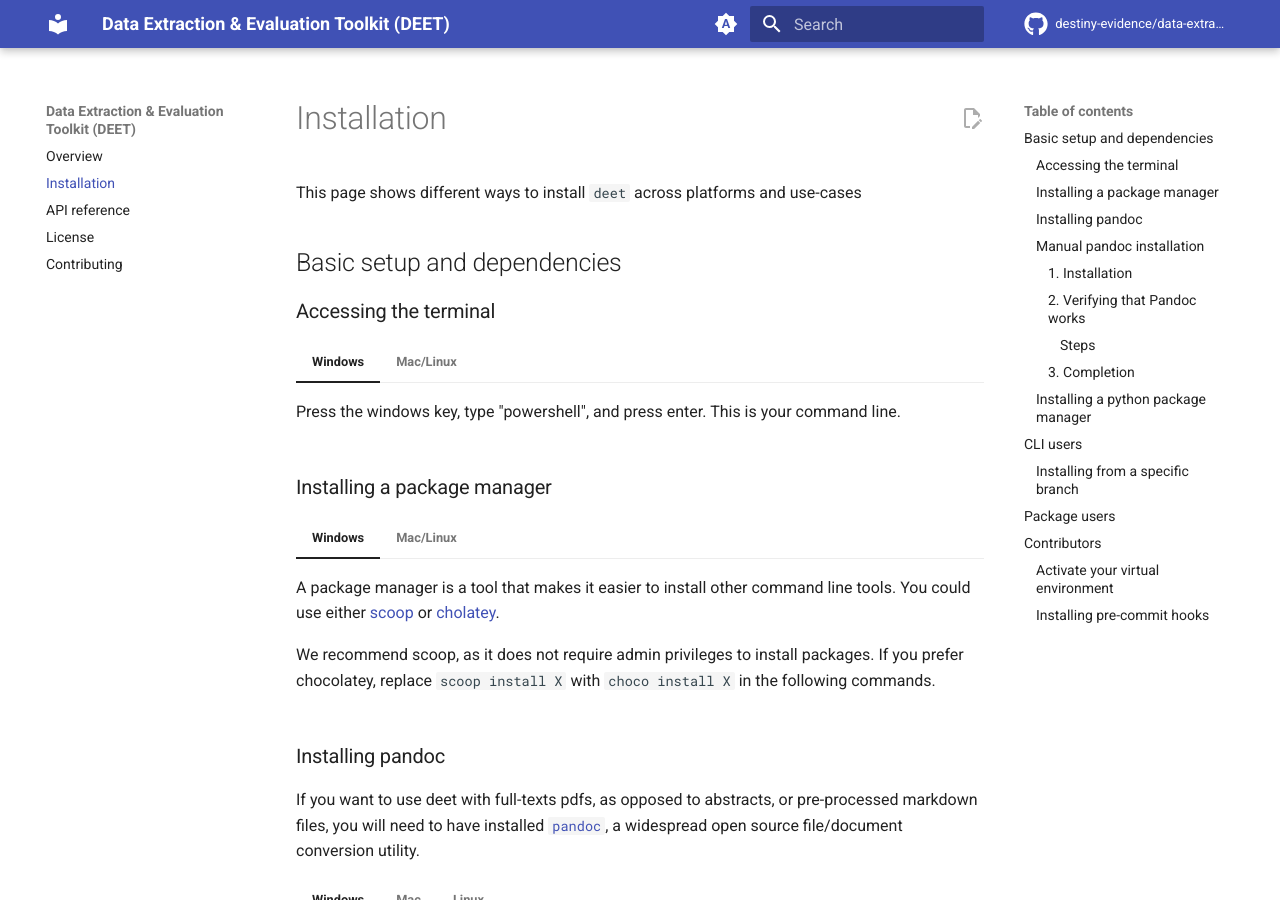
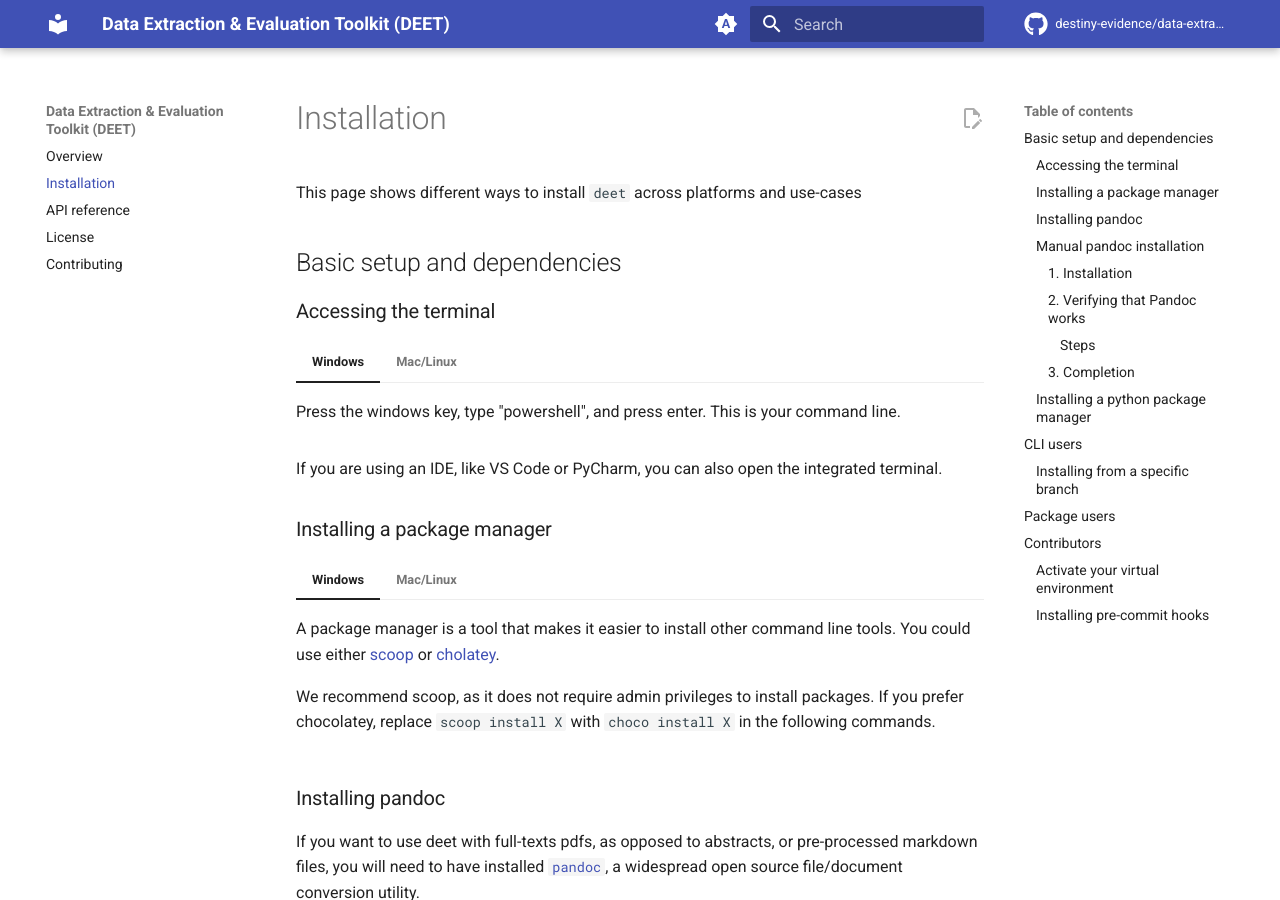
Before and after one commit to destiny-evidence/data-extraction-evaluation-toolkit, an MkDocs documentation site: the page built from docs/installation.md, in a window 1280 px wide and 900 px high. Built offline with MkDocs 1.6.1 and Material for MkDocs 9.7.7, drawn with Linux system fonts in a browser that asks for light colours; comment, search, counter and statistics services are not loaded; some of the changed text lies outside the part shown.

Commit message:
move up mention of integrated terminal

```diff
--- a/docs/installation.md
+++ b/docs/installation.md
@@ -12,6 +12,8 @@
     If you a mac user, open the terminal from `Applications` -> `Utilities` -> `Terminal`.
 
     If you are Linux user, press `Ctrl` + `Shift` + `t`
+
+If you are using an IDE, like VS Code or PyCharm, you can also open the integrated terminal.
 
 ### Installing a package manager
 
```
Also changed, not shown: other parts of docs/installation.md (+0 -2 lines).
